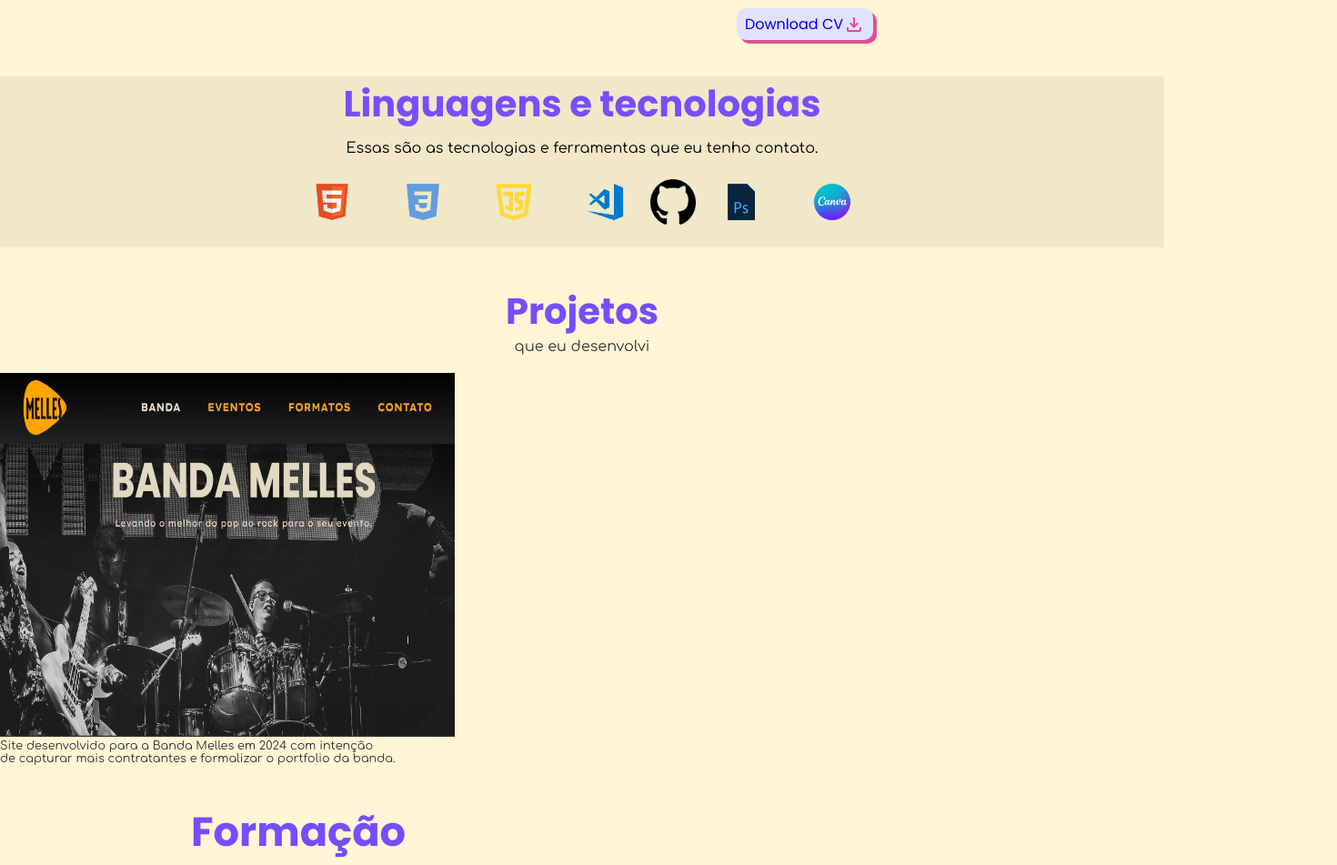
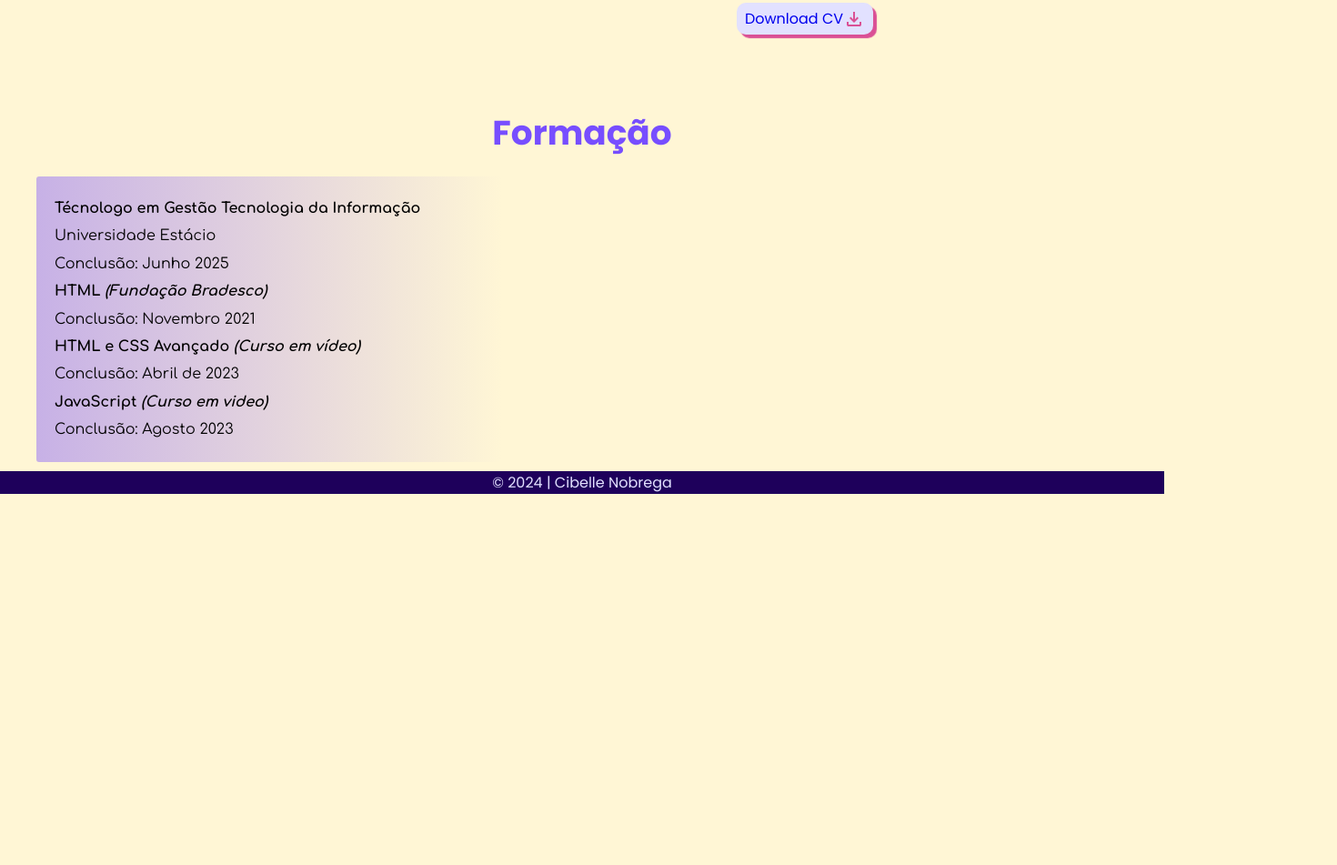
Before and after one commit to CibelleN94/meuportfolio, a plain HTML site: page index.html in a window 1280 px wide. Shown: the part 816-1767 px from the top of the page at 91% size, 1470 px wide, since content can reach past the window. After the commit the page ends 1359 px from the top, so only its background shows below. Drawn offline with nearby package versions, Linux system fonts and the light colour scheme; a web font is replaced by a local one.

Commit message:
adicionando overflow

```diff
--- a/Style.css
+++ b/Style.css
@@ -39,9 +39,9 @@ body {
 header {
 
     background-color: #774EFF;
-    padding: 28px 8%;
     width: 100%;
-    height: 8vh;
+    height: 10vh;
+    padding: 10px;
     margin-bottom: 50px;
     border-bottom: solid 1px #807e798a;
     display: flex;
@@ -166,8 +166,9 @@ p#aboutme2 {
     position: relative;
     left: 345px;
     bottom: 170px;
+    font-size: 0.8em;
     background-color: #E2E1FF;
-    width: 150px;
+    width: 120px;
     padding: 5px;
     border-radius: 10px;
     box-shadow: 4px 4px 1px 0px #da5095;
@@ -185,20 +186,26 @@ p#aboutme2 {
     transition: 0.6s;
 }
 
-span.material-symbols-outlined {
+span.material-icons {
     vertical-align: middle;
     color: #da5095;
 
 
 }
 
+.descript {
+    display: flex;
+    flex-direction: column;
+    justify-content: center;
+    align-items: center;
+    margin: 20px;
+}
+
 h2#descript {
+    text-align: center;
     color: #774EFF;
     font-size: 2.5em;
-    text-align: center;
-    position: relative;
-    right: 20px;
-    margin-bottom: 20px;
+
 
 }
 
@@ -229,81 +236,56 @@ p#descript {
 .btncurriculo>a {
     text-decoration: none;
 }
-
-.skills {
-    text-align: center;
-    margin-top: 40px;
-    background-color: #34343513;
+.formation {
+    overflow: hidden;
+}
 
 
-}
-
-h3 {
-    color: #774EFF;
-    font-size: 2.5em;
-}
-
-p#skills {
-    font-family: "Comfortaa";
-    margin-top: 10px;
-}
-
-#iconstec {
-    display: flex;
-    justify-content: center;
-    align-items: center;
-    vertical-align: middle;
-
-
-}
-
-.projetos {
-    text-align: center;
-    margin: 20px;
-    margin-top: 40px;
-}
-
-h4#projetos {
-    font-size: 2.5em;
-    color: #774EFF;
-
-}
-
-p#projetos {
-    font-family: "Comfortaa";
-    color: #343435;
-}
-
-figure {
-    color: #343435;
-    font-family: "Comfortaa";
-    font-size: 0.8em;
-}
-
-#imgprojetos {
-    display: flex;
-    justify-content: flex-start;
-
-
-
-}
-
-h3#formation {
+h3.formation {
     position: relative;
     left: 200px;
     margin: 10px;
     margin-top: 40px;
-    font-size: 2.8em;
+
 }
 
-.formation {
+#h3formation {
+    text-align: center;
+    color: #774EFF;
+    font-size: 2em;
+    margin-top: 80px;
+    margin-bottom: 20px;
     position: relative;
-    left: 200px;
+
+}
+
+
+.formation2 {
+    display: flex;
+    flex-direction: column;
+    justify-content: center;
+    position: relative;
+    margin-left: 40px;
     padding: 20px;
     font-family: "Comfortaa";
     line-height: 1.9em;
-    background-color: #34343513;
+    background-color: #774EFF;
+    background: linear-gradient(to right, #774eff69,#FFF6D5 );
+    border-radius: 3px;
+    width: 40%;
+
+}
+
+.ferramentas {
+    display: flex;
+    background-color: #774EFF;
+    background: linear-gradient(to right, #774eff69,#FFF6D5 );
+    border: 1px #343435;
+    border-radius: 3px;
+    margin-right: 40px;
     width: 50%;
+    height: 40vh;
+    align-items: center;
 
 }
 
--- a/index.html
+++ b/index.html
@@ -2,21 +2,18 @@
 <html lang="en">
 
 <head>
-  <link rel="shortcut icon" href="imagens/flor.png" type="image/x-icon">
   <meta charset="UTF-8">
   <meta name="viewport" content="width=device-width, initial-scale=1.0">
   <title>Portfólio Cibelle Nobrega</title>
+  <link rel="shortcut icon" href="imagens/flor.png" type="image/x-icon">
+  <link href="https://fonts.googleapis.com/icon?family=Material+Icons" rel="stylesheet">
   <link rel="stylesheet" href="Style.css">
-  <link rel="stylesheet"
-    href="https://fonts.googleapis.com/css2?family=Material+Symbols+Outlined:opsz,wght,FILL,GRAD@20..48,100..700,0..1,-50..200&icon_names=download" />
-  <link rel="stylesheet"
-    href="https://fonts.googleapis.com/css2?family=Material+Symbols+Outlined:opsz,wght,FILL,GRAD@20..48,100..700,0..1,-50..200&icon_names=send" />
   <link rel="stylesheet" href="mobile.css" media="screen and (max-width:60px)">
 </head>
 
 <body>
   <header>
-    <div class="navbar"></div>
+    <div class="navbar">
       <nav>
         <a class="active" href="#">Home</a>
         <a href="#">Sobre</a>
@@ -25,6 +22,7 @@
         <a href="#">Contato</a>
         <a href="https://github.com/CibelleN94" id="github"><strong>Github</strong></a>
       </nav>
+    </div>
   </header>
   <section id="aboutme">
     <div class="aboutme">
@@ -37,11 +35,15 @@
     <div class="btncontact">
       <h2 id="btncontact"><a
           href="https://wa.me/5513981135729?text=Ol%C3%A1!%20Gostaria%20de%20um%20or%C3%A7amento.%0AObrigada!"> Contato
-          <span class="material-symbols-outlined">send</span></a></h2>
+          <span class="material-icons">send</span></a></h2>
     </div>
     <p id="down">
       role para baixo <img src="imagens/setapbaixo.svg" alt="">
     </p>
+  </section>
+  <main>
+
+    <div class="descript">
       <h2 id="descript">
         Sobre mim
       </h2>
@@ -55,51 +57,45 @@
     </div>
 
     <div class="btncurriculo">
-      <a href="linkcurriculo">Download CV</a> <img src="imagens/iconrosa.svg" alt="iconedownload">
+      <a href="linkcurriculo">Download CV</a> <img src="imagens/setarosa.svg" alt="iconedownload">
     </div>
-  </section>
-
-  <div class="skills">
-
-
-    <h3>Linguagens e tecnologias</h3>
-    <p id="skills">Essas são as tecnologias e ferramentas que eu tenho contato.</p>
-
-
-    <div id="iconstec">
-      <img src="imagens/html.png" alt="HTML" width="100" height="100">
-      <img src="imagens/css3.png" alt="CSS" width="100" height="100">
-      <img src="imagens/javascript.png" alt="JavaScript" width="100" height="100">
-      <img src="imagens/vscode.png" alt="VSCode" width="100" height="100">
-      <img src="imagens/githubpng.png" alt="Github" width="50" height="50">
-      <img src="imagens/ps.png" alt="Photoshop" width="100" height="100">
-      <img src="imagens/canva.png" alt="Canva" width="100" height="100">
-
-    </div>
+    <div class="formation">
+      <div id="h3formation">
+        <h3> Formação</h3>
       </div>
 
-  <div class="projetos">
-    <h3 id="projetos">Projetos</h3>
-    <p id="projetos">que eu desenvolvi</p>
-  </div>
-  <div id="imgprojetos">
-    <figure><img src="imagens/site banda melles.png" alt="Site desenvolvido para Banda Melles" width="500" height="400">
-      <figcaption>Site desenvolvido para a Banda Melles em 2024 com intenção <br>de capturar mais contratantes e
-        formalizar
-        o portfolio da banda.
-      </figcaption>
-    </figure>
-  </div>
-
-  <h3 id="formation"> Formação</h3>
-  <div class="formation">
-    <h4>Técnologo Gestão Tecnologia da Informação</h4>
+      <div class="formation2">
+        <h4>Técnologo em Gestão Tecnologia da Informação</h4>
         <p>Universidade Estácio <br> Conclusão: Junho 2025</p>
+        <h4>HTML <i>(Fundação Bradesco)</i></h4>
+        <p>Conclusão: Novembro 2021</p>
         <h4>HTML e CSS Avançado <i>(Curso em vídeo)</i></h4>
         <p>Conclusão: Abril de 2023</p>
         <h4>JavaScript <i>(Curso em video)</i></h4>
         <p>Conclusão: Agosto 2023</p>
       </div>
+    </div>
+    <!--
+    <div class="ferramentas">
+      <img src="imagens/html.png" alt="HTML" width="90" height="90">
+      <img src="imagens/css3.png" alt="HTML" width="90" height="90">
+      <img src="imagens/javascript.png" alt="HTML" width="90" height="90">
+      <img src="imagens/vscode.png" alt="HTML" width="90" height="90">
+      <img src="imagens/github2.svg" alt="HTML" width="40" height="40">
+      <img src="imagens/canva.png" alt="HTML" width="90" height="90">
+      <img src="imagens/ps.png" alt="HTML" width="90" height="90">-->
+
+    </div>
+  </main>
+  <!-- <figure><img src="imagens/site banda melles.png" alt="Site desenvolvido para Banda Melles" width="500" height="400">
+      <figcaption>Site desenvolvido para a Banda Melles em 2024 com intenção <br>de capturar mais contratantes e
+        formalizar
+        o portfolio da banda.
+      </figcaption>
+    </figure> -->
+  </div>
+
+
 
 
 
--- a/mobile.css
+++ b/mobile.css
@@ -1 +1,7 @@
 @charset "UTF-8";
+
+
+
+@media screen and (max-width:992px) {
+
+}
```
Also changed, not shown: imagens/setarosa.svg (renamed from imagens/iconrosa.svg). Lines whose indentation alone changed are shown as unchanged.
